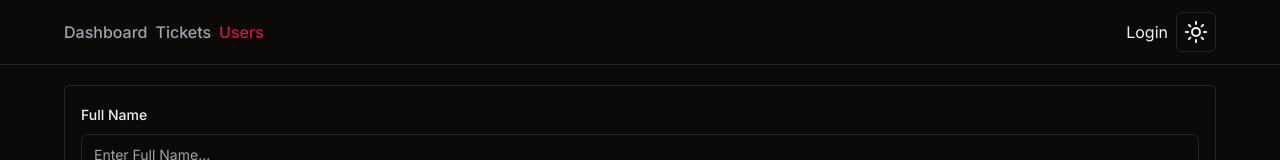
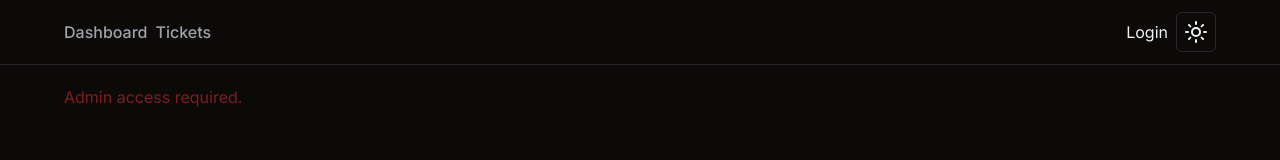
Before and after one commit to khen08/ticketapp, a Next.js app: page /users in a window 1280 px wide. Shown: the top 160 px of the page. Built offline with nearby package versions, Linux system fonts and the light colour scheme; no server answers; the database is empty.

Commit message:
protected pages

```diff
--- a/app/users/[id]/page.tsx
+++ b/app/users/[id]/page.tsx
@@ -1,5 +1,7 @@
+import options from "@/app/api/auth/[...nextauth]/options";
 import UserForm from "@/components/UserForm";
 import prisma from "@/prisma/db";
+import { getServerSession } from "next-auth";
 import React from "react";
 
 interface Props {
@@ -7,6 +9,12 @@
 }
 
 const EditUser = async ({ params }: Props) => {
+  const session = await getServerSession(options);
+
+  if (session?.user.role !== "ADMIN") {
+    return <p className="text-destructive">Admin access required.</p>;
+  }
+
   const user = await prisma.user.findUnique({
     where: { id: parseInt(params.id) },
   });
--- a/app/users/page.tsx
+++ b/app/users/page.tsx
@@ -5,6 +5,8 @@
 import Pagination from "@/components/Pagination";
 import RoleFilter from "@/components/RoleFilter";
 import { User } from "@prisma/client";
+import options from "../api/auth/[...nextauth]/options";
+import { getServerSession } from "next-auth";
 
 export interface SearchParams {
   role: string;
@@ -14,6 +16,12 @@
 }
 
 const Users = async ({ searchParams }: { searchParams: SearchParams }) => {
+  const session = await getServerSession(options);
+
+  if (session?.user.role !== "ADMIN") {
+    return <p className="text-destructive">Admin access required.</p>;
+  }
+
   const pageSize = 5;
   const page = parseInt(searchParams.page) || 1;
 
--- a/components/MainNav.tsx
+++ b/components/MainNav.tsx
@@ -11,7 +11,7 @@
   return (
     <div className="flex justify-between">
       <div className="flex items-center gap-2">
-        <MainNavLinks />
+        <MainNavLinks role={session?.user.role} />
       </div>
       <div className="flex items-center gap-2">
         {session ? (
--- a/components/MainNavLinks.tsx
+++ b/components/MainNavLinks.tsx
@@ -3,18 +3,20 @@
 import { usePathname } from "next/navigation";
 import React from "react";
 
-const MainNavLinks = () => {
+const MainNavLinks = ({ role }: { role?: string }) => {
   const links = [
-    { label: "Dashboard", href: "/" },
-    { label: "Tickets", href: "/tickets" },
-    { label: "Users", href: "/users" },
+    { label: "Dashboard", href: "/", adminOnly: false },
+    { label: "Tickets", href: "/tickets", adminOnly: false },
+    { label: "Users", href: "/users", adminOnly: true },
   ];
 
   const currentPath = usePathname();
 
   return (
     <div className="flex items-center gap-2">
-      {links.map((link) => (
+      {links
+        .filter((link) => !link.adminOnly || role === "ADMIN")
+        .map((link) => (
           <Link
             href={link.href}
             className={`navbar-link ${
```
Lines whose indentation alone changed are shown as unchanged.
